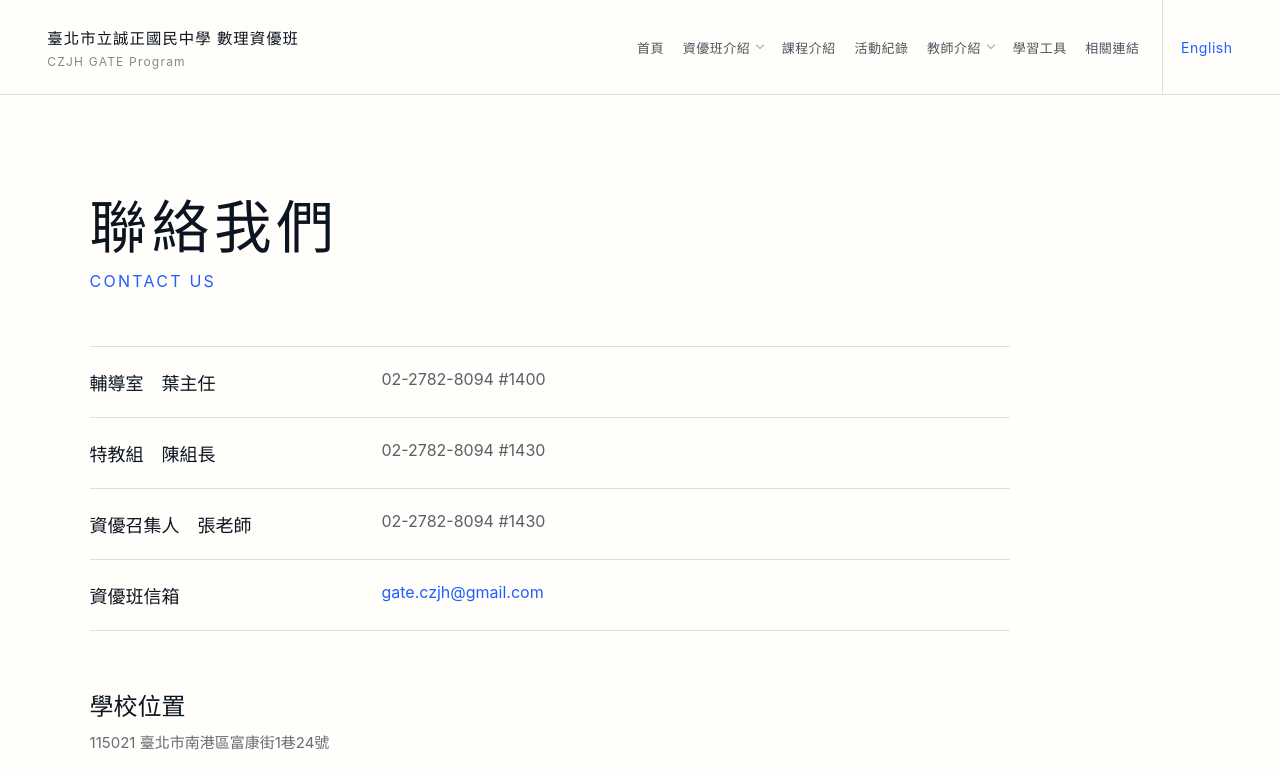
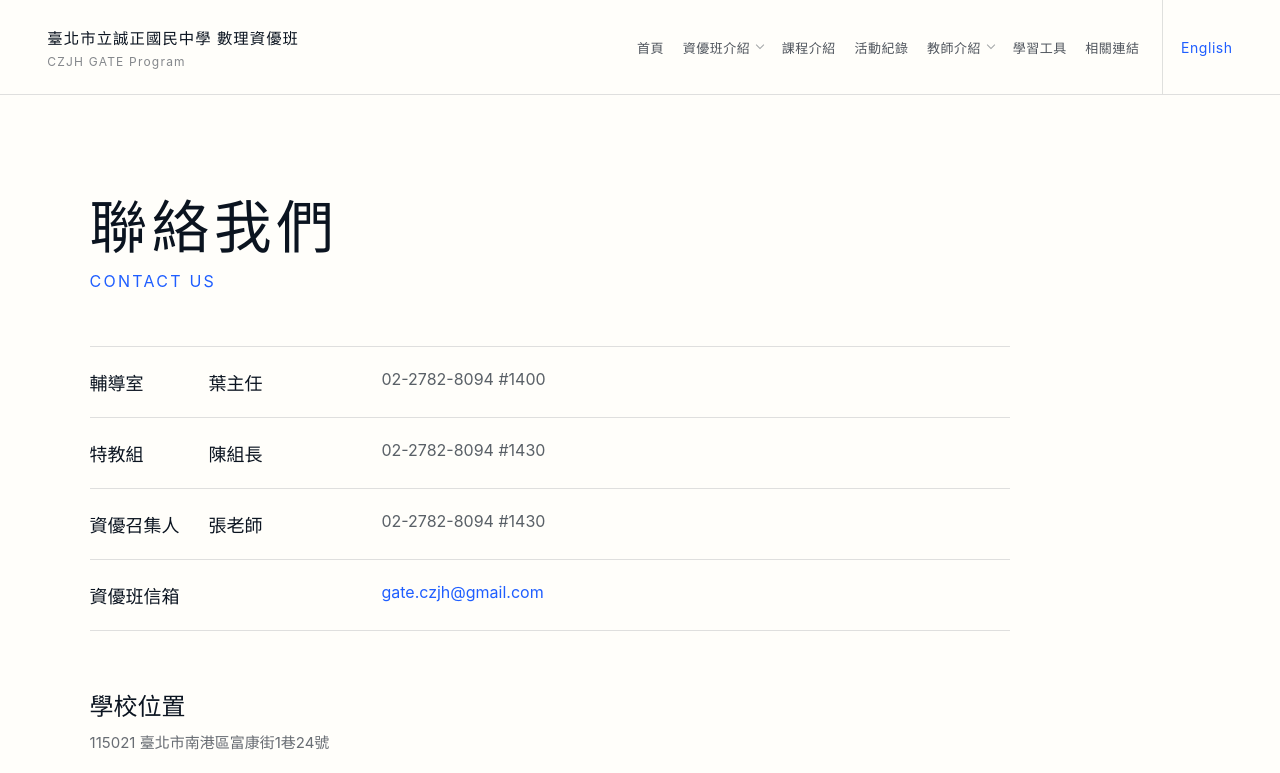
Before and after one commit to gateczjh/gateczjh.github.io, a Jekyll site: the page built from zh/about/contact.html, in a window 1280 px wide and 1378 px high. Shown: the top 773 px of the window. Built offline with Jekyll 4.4.1, drawn with Linux system fonts in a browser that asks for light colours; grey boxes are pictures that could not be loaded.

Commit message:
20260920_2112

```diff
--- a/css/style.css
+++ b/css/style.css
@@ -1626,3 +1626,27 @@ input {
     font-size: 12px;
   }
 }
+
+
+/* ==================================================
+   CONTACT — ALIGN STAFF NAMES
+================================================== */
+
+.contact-label-person {
+  display: grid;
+  grid-template-columns: 5.5em auto;
+  column-gap: 1.1em;
+  align-items: baseline;
+}
+
+.contact-unit,
+.contact-person {
+  white-space: nowrap;
+}
+
+@media (max-width: 820px) {
+  .contact-label-person {
+    grid-template-columns: 5.5em auto;
+    column-gap: 1em;
+  }
+}
--- a/zh/about/contact.html
+++ b/zh/about/contact.html
@@ -14,17 +14,17 @@ title: 聯絡我們
   <div class="contact-list">
 
     <div class="contact-row">
-      <div class="contact-label">輔導室　葉主任</div>
+      <div class="contact-label contact-label-person"><span class="contact-unit">輔導室</span><span class="contact-person">葉主任</span></div>
       <div class="contact-value">02-2782-8094 #1400</div>
     </div>
 
     <div class="contact-row">
-      <div class="contact-label">特教組　陳組長</div>
+      <div class="contact-label contact-label-person"><span class="contact-unit">特教組</span><span class="contact-person">陳組長</span></div>
       <div class="contact-value">02-2782-8094 #1430</div>
     </div>
 
     <div class="contact-row">
-      <div class="contact-label">資優召集人　張老師</div>
+      <div class="contact-label contact-label-person"><span class="contact-unit">資優召集人</span><span class="contact-person">張老師</span></div>
       <div class="contact-value">02-2782-8094 #1430</div>
     </div>
 
```
